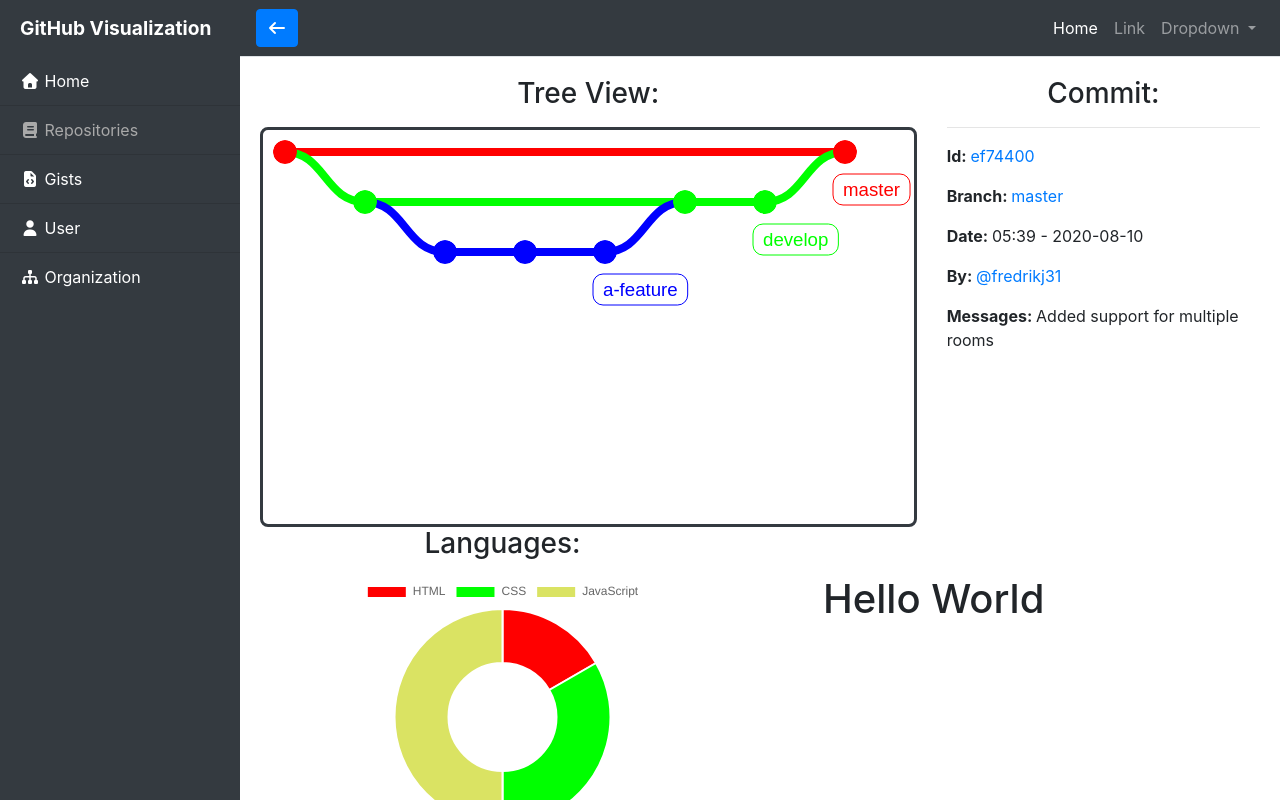
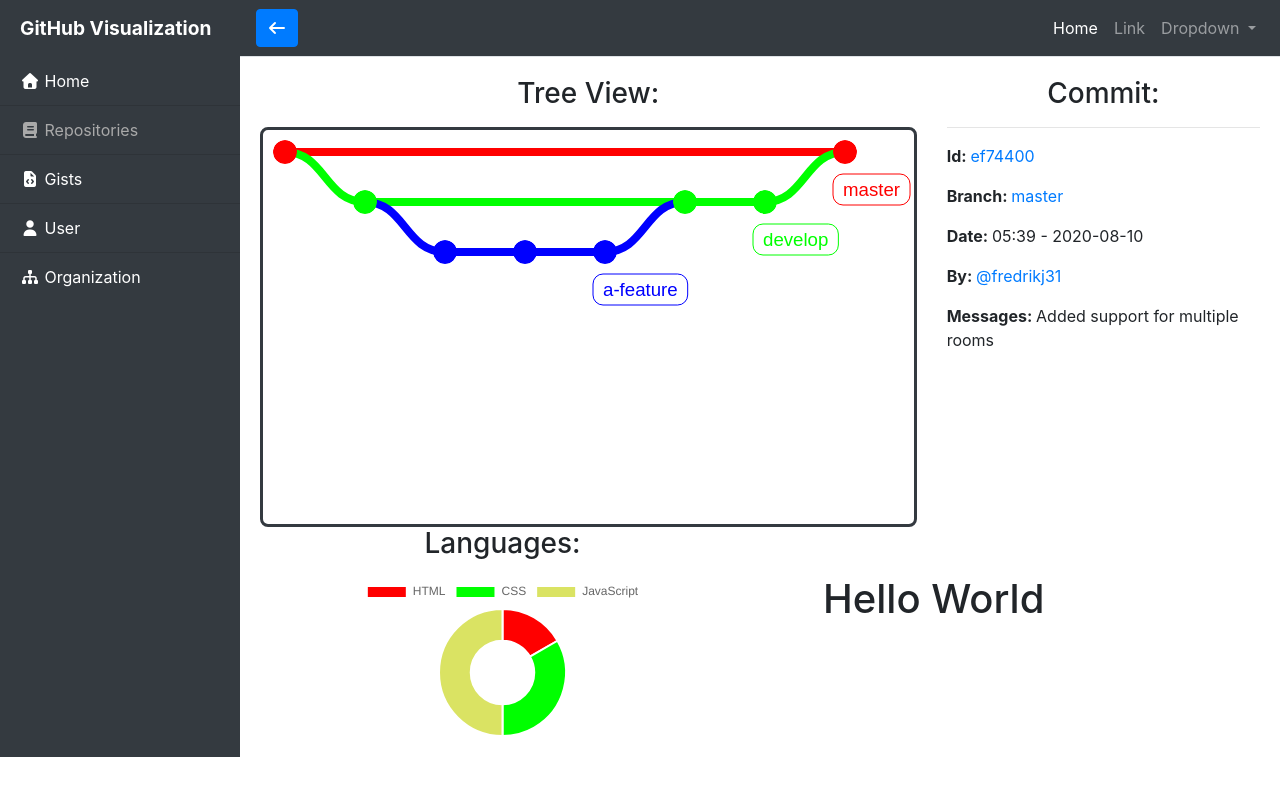
Before and after one commit to fredrikj31/GithubVisualization, a plain HTML site: page repository.html in a window 1280 px wide. Drawn offline with Linux system fonts and the light colour scheme.

Commit message:
Fixed falling chart

```diff
--- a/assets/css/index.css
+++ b/assets/css/index.css
@@ -3,6 +3,7 @@
 	margin-left: 20px;
 	margin-right: 20px;
 	margin-top: 20px;
+	margin-bottom: 20px;
 }
 
 /** Sidebar */
@@ -11,7 +12,7 @@
 }
 
 #sidebar-wrapper {
-	min-height: 100vh;
+	min-height: 100%;
 	margin-left: -15rem;
 	-webkit-transition: margin 0.25s ease-out;
 	-moz-transition: margin 0.25s ease-out;
@@ -34,7 +35,7 @@
 }
 
 #page-content-wrapper {
-	min-width: 100vw;
+	min-width: 100%;
 }
 
 #wrapper.toggled #sidebar-wrapper {
--- a/assets/javascript/chart.js
+++ b/assets/javascript/chart.js
@@ -1,4 +1,7 @@
 var ctx = document.getElementById("myChart").getContext("2d");
+
+ctx.canvas.width = 600;
+ctx.canvas.height = 200;
 
 var myDoughnutChart = new Chart(ctx, {
 	type: "doughnut",
@@ -15,6 +18,6 @@ var myDoughnutChart = new Chart(ctx, {
 	},
 	options: {
 		responsive: true,
-		maintainAspectRatio: false,
+		maintainAspectRatio: true,
 	},
 });
--- a/assets/javascript/graph.js
+++ b/assets/javascript/graph.js
@@ -45,6 +45,7 @@ master.commit({
 	onClick(commit) {
 		//alert(`Commit ${commit.hash} selected`);
 		console.log(commit);
+		alertCommit(commit.hash);
 	},
 	/*onMouseOver(commit) {
 		alert(`Commit ${commit.hash} selected`);
--- a/assets/javascript/index.js
+++ b/assets/javascript/index.js
@@ -1,4 +1,4 @@
-$("#menu-toggle").click(function(e) {
+$("#menu-toggle").click(function (e) {
 	e.preventDefault();
 	$("#wrapper").toggleClass("toggled");
 	if ($("#wrapper").hasClass("toggled") == true) {
@@ -8,4 +8,9 @@ $("#menu-toggle").click(function(e) {
 		$("#toggleArrow").removeClass("fa-arrow-right");
 		$("#toggleArrow").addClass("fa-arrow-left");
 	}
-  });
+});
+
+
+function alertCommit(commit) {
+	alert(commit);
+}
--- a/repository.html
+++ b/repository.html
@@ -106,7 +106,7 @@
 					</div>
 				</div>
 				<div class="row">
-					<div class="col-6" style="height: 250px;">
+					<div class="col-6">
 						<h3 class="text-center mb-3">Languages:</h3>
 						<canvas id="myChart"></canvas>
 					</div>
@@ -130,12 +130,12 @@
 	<script src="./assets/libraries/popper.js"></script>
 	<!-- Bootstrap JS -->
 	<script src="./assets/libraries/bootstrap.min.js"></script>
+	<!-- Chart.JS -->
+	<script src="./assets/libraries/Chart.min.js"></script>
 	<!-- GitGraph -->
 	<script src="./assets/libraries/gitGraph.js"></script>
 	<!-- Panzoom -->
 	<script src="./assets/libraries/panzoom.js"></script>
-	<!-- Chart.JS -->
-	<script src="./assets/libraries/Chart.min.js"></script>
 
 	<!--? Custom Scripts -->
 	<script src="./assets/javascript/index.js"></script>
```
